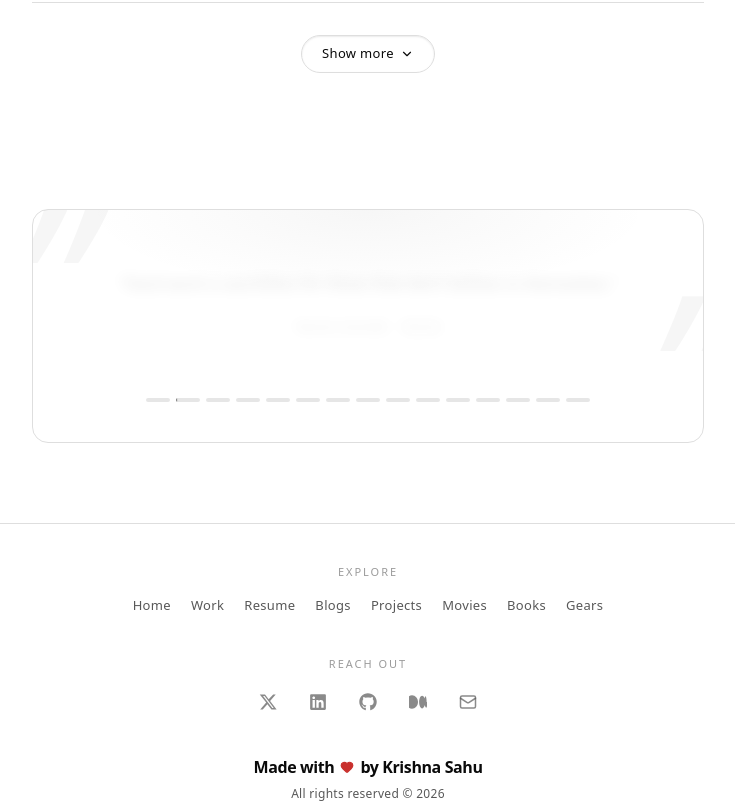
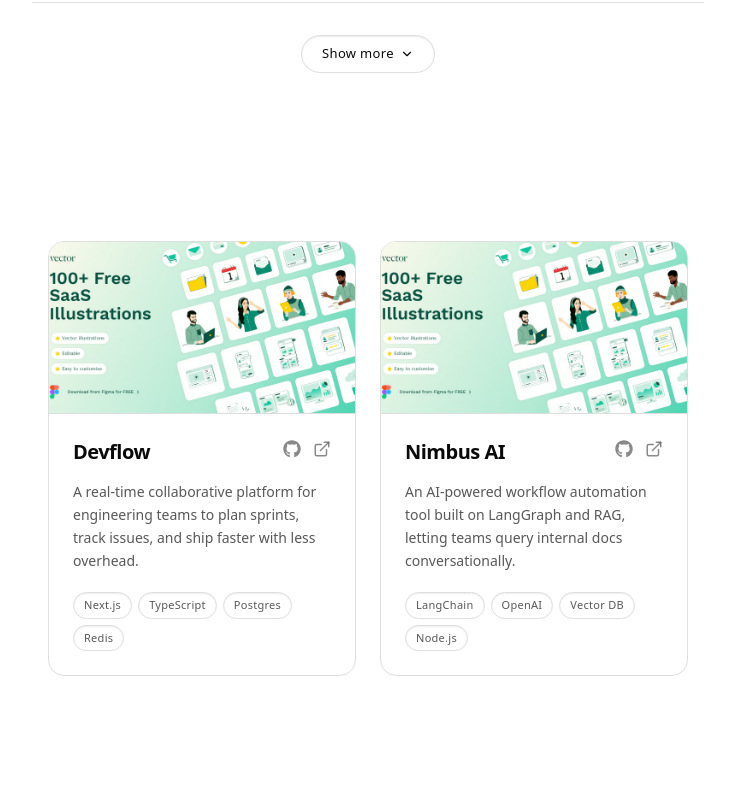
Before and after one commit to krishnasahu22032003/portfolio, a Next.js app: page / in a window 1280 px wide. Shown: the part 2400-3203 px from the top of the page, without its empty margins (272-1007 px from the left). Built offline with nearby package versions, Linux system fonts and the light colour scheme.

Commit message:
project card component add

```diff
--- a/app/page.tsx
+++ b/app/page.tsx
@@ -2,6 +2,7 @@ import About from "@/components/landing/AboutSection";
 import Experience from "@/components/landing/ExperienceSection";
 import Hero from "@/components/landing/Hero";
 import Stack from "@/components/landing/StackSection";
+import ProjectsGrid from "@/components/ui/ProjectGrid";
 
 
 export default function Home() {
@@ -11,6 +12,7 @@ export default function Home() {
 <About/>
 <Stack/>
 <Experience/>
+<ProjectsGrid/>
     </main>
   );
 }
--- /dev/null
+++ b/components/ui/ProjectCard.tsx
@@ -0,0 +1,92 @@
+"use client"
+
+import Image from "next/image"
+import { motion } from "framer-motion"
+import { ExternalLink } from "lucide-react"
+import { FaGithub } from "react-icons/fa6"
+
+interface ProjectCardProps {
+  title: string
+  description: string
+  image: string
+  github?: string
+  live?: string
+  stack: string[]
+}
+
+export function ProjectCard({
+  title,
+  description,
+  image,
+  github,
+  live,
+  stack,
+}: ProjectCardProps) {
+  return (
+    <motion.div
+      initial={{ opacity: 0, y: 20, filter: "blur(6px)" }}
+      whileInView={{ opacity: 1, y: 0, filter: "blur(0px)" }}
+      viewport={{ once: true, margin: "-60px" }}
+      transition={{ duration: 0.8, ease: [0.16, 1, 0.3, 1] }}
+      className="group flex flex-col overflow-hidden rounded-2xl border border-border bg-card"
+    >
+      <div className="relative aspect-video w-full overflow-hidden border-b border-border bg-muted">
+        <Image
+          src={image}
+          alt={title}
+          fill
+          sizes="(max-width: 640px) 100vw, 50vw"
+          className="object-cover transition-transform duration-700 ease-[cubic-bezier(0.16,1,0.3,1)] group-hover:scale-[1.03]"
+        />
+      </div>
+
+      <div className="flex flex-1 flex-col gap-4 p-5 sm:p-6">
+        <div className="flex items-start justify-between gap-4">
+          <h3 className="font-serif text-lg font-semibold leading-snug tracking-tight text-foreground sm:text-xl">
+            {title}
+          </h3>
+
+          <div className="flex shrink-0 items-center gap-3 pt-0.5">
+            {github && (
+              <a
+                href={github}
+                target="_blank"
+                rel="noopener noreferrer"
+                aria-label={`${title} on GitHub`}
+                className="text-muted-foreground/70 transition-colors duration-200 hover:text-foreground"
+              >
+                <FaGithub className="h-[18px] w-[18px]" />
+              </a>
+            )}
+            {live && (
+              <a
+                href={live}
+                target="_blank"
+                rel="noopener noreferrer"
+                aria-label={`${title} live site`}
+                className="text-muted-foreground/70 transition-colors duration-200 hover:text-foreground"
+              >
+                <ExternalLink className="h-[18px] w-[18px]" />
+              </a>
+            )}
+          </div>
+        </div>
+
+        <p className="text-[13.5px] leading-relaxed text-muted-foreground sm:text-sm">
+          {description}
+        </p>
+
+        <div className="mt-auto flex flex-wrap gap-1.5 pt-1">
+          {stack.map((tech) => (
+            <span
+              key={tech}
+              className="tag-inner-shadow rounded-full border border-border bg-background px-2.5 py-1 text-[11px] font-medium tracking-wide text-muted-foreground"
+            >
+              {tech}
+            </span>
+          ))}
+        </div>
+      </div>
+    </motion.div>
+  )
+}
--- /dev/null
+++ b/components/ui/ProjectGrid.tsx
@@ -0,0 +1,38 @@
+"use client"
+
+import { ProjectCard } from "./ProjectCard"
+
+const projects = [
+  {
+    title: "Devflow",
+    description:
+      "A real-time collaborative platform for engineering teams to plan sprints, track issues, and ship faster with less overhead.",
+     image: "/nimbus.avif",
+    github: "https://github.com/krishnasahu/devflow",
+    live: "https://devflow.app",
+    stack: ["Next.js", "TypeScript", "Postgres", "Redis"],
+  },
+  {
+    title: "Nimbus AI",
+    description:
+      "An AI-powered workflow automation tool built on LangGraph and RAG, letting teams query internal docs conversationally.",
+    image: "/nimbus.avif",
+    github: "https://github.com/krishnasahu/nimbus-ai",
+    live: "https://nimbus-ai.dev",
+    stack: ["LangChain", "OpenAI", "Vector DB", "Node.js"],
+  },
+]
+
+const ProjectsGrid = () => {
+  return (
+    <section className="container mx-auto max-w-2xl px-4 py-20 sm:py-28">
+      <div className="grid grid-cols-1 gap-6 sm:grid-cols-2">
+        {projects.map((project) => (
+          <ProjectCard key={project.title} {...project} />
+        ))}
+      </div>
+    </section>
+  )
+}
+
+export default ProjectsGrid
```
Also changed, not shown: public/nimbus.avif (added).
